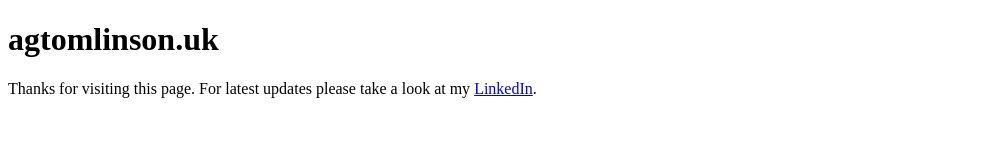
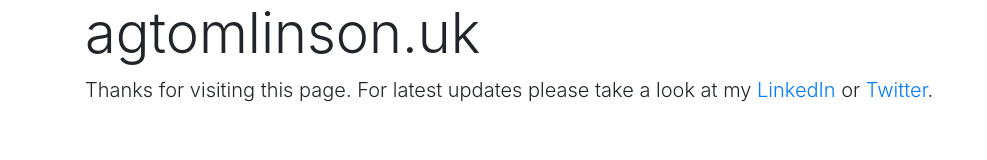
Before and after one commit to agtomlinson-uk/personal-site, a plain HTML site: page index.html in a window 1280 px wide. Shown: the whole page, without its empty margins (0-987 px from the left). Drawn offline with nearby package versions, Linux system fonts and the light colour scheme.

Commit message:
Update index.html

```diff
--- a/index.html
+++ b/index.html
@@ -3,10 +3,17 @@
 <head>
 <meta charset="UTF-8">
 <title>agtomlinson.uk</title>
+<script src="https://code.jquery.com/jquery-3.4.1.slim.min.js" integrity="sha384-J6qa4849blE2+poT4WnyKhv5vZF5SrPo0iEjwBvKU7imGFAV0wwj1yYfoRSJoZ+n" crossorigin="anonymous"></script>
+<script src="https://cdn.jsdelivr.net/npm/popper.js@1.16.0/dist/umd/popper.min.js" integrity="sha384-Q6E9RHvbIyZFJoft+2mJbHaEWldlvI9IOYy5n3zV9zzTtmI3UksdQRVvoxMfooAo" crossorigin="anonymous"></script>
+<link rel="stylesheet" href="https://stackpath.bootstrapcdn.com/bootstrap/4.4.1/css/bootstrap.min.css" integrity="sha384-Vkoo8x4CGsO3+Hhxv8T/Q5PaXtkKtu6ug5TOeNV6gBiFeWPGFN9MuhOf23Q9Ifjh" crossorigin="anonymous">
+<script src="https://stackpath.bootstrapcdn.com/bootstrap/4.4.1/js/bootstrap.min.js" integrity="sha384-wfSDF2E50Y2D1uUdj0O3uMBJnjuUD4Ih7YwaYd1iqfktj0Uod8GCExl3Og8ifwB6" crossorigin="anonymous"></script>
+
 </head>
 
 <body>
-  <h1>agtomlinson.uk</h1>
-  <p>Thanks for visiting this page. For latest updates please take a look at my <a href="https://www.linkedin.com/in/andrewgtomlinson/">LinkedIn</a>.</p>
+    <div class="container">
+        <h1 class="display-4">agtomlinson.uk</h1>
+        <p class="lead">Thanks for visiting this page. For latest updates please take a look at my <a href="https://www.linkedin.com/in/andrewgtomlinson/">LinkedIn</a> or <a href="https://twitter.com/agtomlinson_uk">Twitter</a>.</p>
+    </div>
 </body>
 </html>
```
